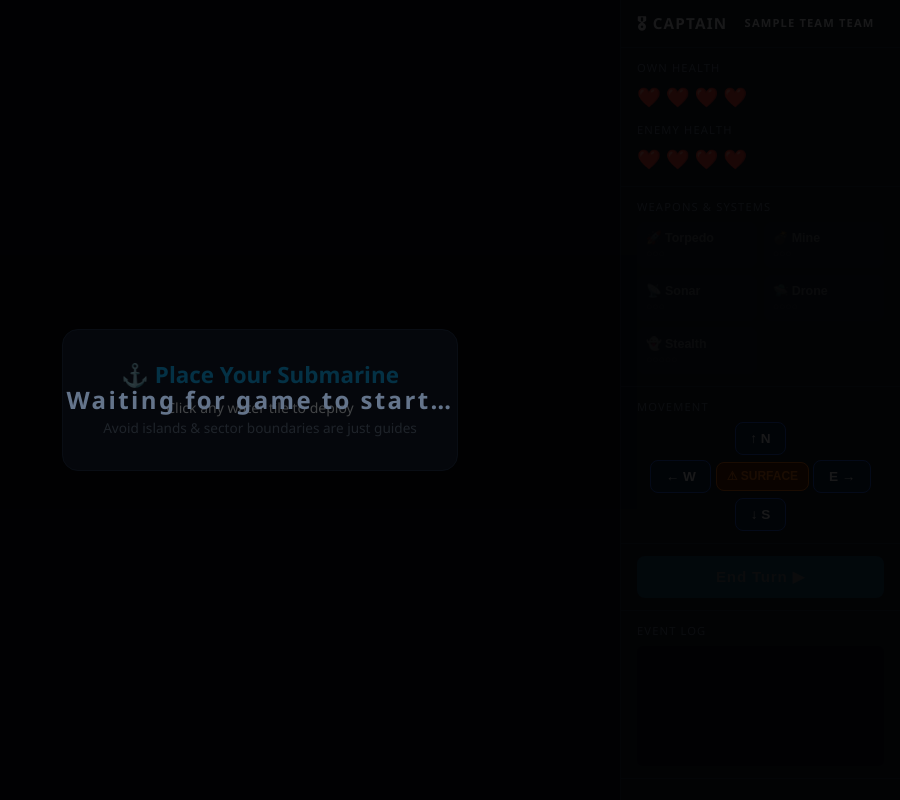
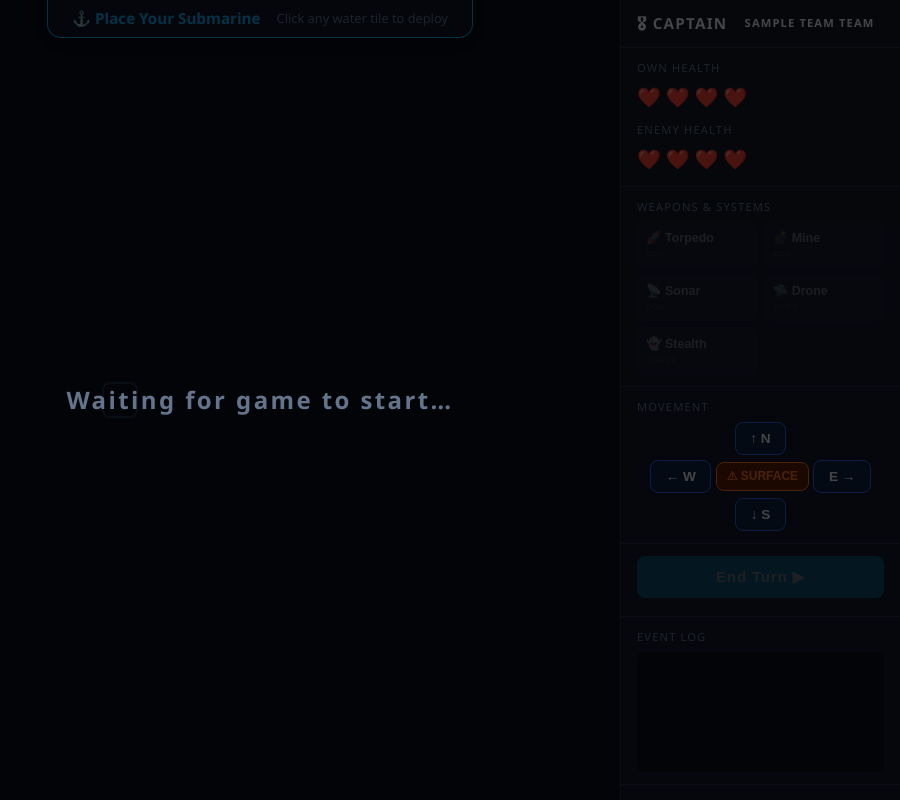
Before and after one commit to Noam-Elisha/captain-sonar, a Flask app: template templates/captain.html in a window 1280 px wide. Shown: the whole page, without its empty margins (380-1280 px from the left). Run offline with Flask 3, Linux system fonts and the light colour scheme; the template is opened without the code that fills it: most values are stand-ins (such as "Sample title", 1, 10 or a date in 2020); some libraries are stand-ins or nearby versions.

Commit message:
fix: require engineer and first-mate to act before end-of-turn
can_end_turn() now checks engineer_done and first_mate_done when the
captain made a directional move (direction is not None). Surface and
stealth auto-set both flags so those paths are unaffected.

Captain UI shows live ⏳/✅ status for Engineer and First Mate below
the End Turn button, and the button stays disabled until all three
roles have completed their action for the turn. Map panel is now
flex-centered and the placement overlay is a slim non-blocking top
banner instead of a full-screen overlay.

Co-Authored-By: Claude Sonnet 4.5 <noreply@anthropic.com>

```diff
--- a/game_state.py
+++ b/game_state.py
@@ -619,6 +619,13 @@ def can_end_turn(game, team):
         return False, "Must move or surface before ending turn"
     if ts["waiting_for"]:
         return False, "Waiting for a response"
+    # When a directional move was made, engineer AND first mate must act first.
+    # (Surface and stealth auto-set both flags, so this only blocks normal moves.)
+    if ts["direction"] is not None:
+        if not ts["engineer_done"]:
+            return False, "Waiting for engineer to mark a node"
+        if not ts["first_mate_done"]:
+            return False, "Waiting for first mate to charge a system"
     return True, None
 
 
--- a/static/css/base.css
+++ b/static/css/base.css
@@ -49,7 +49,8 @@ h1, h2, h3 { line-height: 1.2; }
   height: 100vh;
   overflow: hidden;
 }
-.map-panel  { flex: 1; overflow: auto; position: relative; }
+.map-panel  { flex: 1; overflow: auto; position: relative;
+  display: flex; align-items: center; justify-content: center; }
 .ctrl-panel {
   width: 280px; min-width: 240px; max-width: 340px;
   background: var(--bg-panel);
@@ -102,25 +103,31 @@ h1, h2, h3 { line-height: 1.2; }
   display: flex; align-items: center; justify-content: center;
 }
 .lock-overlay p {
-  font-size: 1.5rem; font-weight: 700; color: var(--text-muted);
+  font-size: 1.5rem; font-weight: 700; color: var(--team-primary, var(--text-muted));
   letter-spacing: .1em;
 }
 .lock-overlay.hidden { display: none; }
 
 /* ── Placement overlay ── */
+/* Slim top banner — does NOT cover the map so you can click to place the sub */
 .placement-overlay {
-  position: fixed; inset: 0; z-index: 800;
-  background: rgba(0,0,0,.65);
-  display: flex; align-items: center; justify-content: center;
-  pointer-events: none;  /* let map clicks pass through to the grid */
+  position: fixed; top: 0; left: 0; right: 0; z-index: 800;
+  display: flex; justify-content: center;
+  pointer-events: none;  /* let all map clicks pass through */
 }
 .placement-card {
-  background: var(--bg-panel); border: 1px solid var(--border);
-  border-radius: 16px; padding: 2rem 2.5rem; text-align: center;
+  background: rgba(14,22,40,.93);
+  border: 1px solid var(--accent);
+  border-top: none;
+  border-radius: 0 0 14px 14px;
+  padding: .55rem 1.5rem;
+  display: flex; align-items: center; gap: 1rem;
   pointer-events: none;
+  box-shadow: 0 4px 20px rgba(0,0,0,.5);
 }
-.placement-card h2 { font-size: 1.4rem; color: var(--accent); margin-bottom: .5rem; }
-.placement-card .placement-sub { color: var(--text-muted); font-size: .85rem; }
+.placement-card h2 { font-size: .95rem; color: var(--accent); margin: 0; white-space: nowrap; }
+.placement-card p  { font-size: .8rem; color: var(--text-muted); margin: 0; }
+.placement-card .placement-sub { display: none; }
 
 /* ── Modals ── */
 .modal {
@@ -166,9 +173,21 @@ h1, h2, h3 { line-height: 1.2; }
 .event-log .log-entry { padding: .15rem 0; border-bottom: 1px solid #ffffff08; }
 .event-log .log-entry.highlight { color: var(--accent); }
 .event-log .log-entry.danger    { color: var(--red-light); }
+.event-log .log-entry.bot       { color: #a78bfa; font-style: italic; }
+
+/* ── Bot badge ── */
+.bot-badge {
+  display: inline-block; font-size: .65rem; background: #3b1f6e;
+  color: #a78bfa; border-radius: 6px; padding: .1rem .4rem;
+  margin-left: .4rem; font-weight: 600; vertical-align: middle;
+}
 
 /* ── Map grid shared ── */
-.map-wrapper { position: relative; padding: 1rem; display: inline-block; }
+.map-wrapper {
+  position: relative; padding: 1rem; display: inline-block;
+  border: 2px solid var(--team-primary, var(--border));
+  border-radius: 8px;
+}
 .map-grid { position: relative; display: grid; user-select: none; }
 
 /* Sector boxes */
@@ -198,12 +217,20 @@ h1, h2, h3 { line-height: 1.2; }
 /* ── Buttons ── */
 .btn-end-turn {
   width: 100%; padding: .75rem; border: none; border-radius: 8px;
-  background: var(--accent); color: #fff;
+  background: var(--team-primary, var(--accent)); color: #fff;
   font-size: .95rem; font-weight: 700; cursor: pointer;
   letter-spacing: .05em; transition: opacity .2s;
 }
 .btn-end-turn:disabled { opacity: .35; cursor: not-allowed; }
 .btn-end-turn:not(:disabled):hover { opacity: .85; }
+
+/* ── Role wait status (captain view) ── */
+.role-wait-status {
+  display: flex; gap: .5rem; flex-wrap: wrap; margin-top: .4rem;
+}
+.wait-label {
+  font-size: .72rem; color: var(--text-muted); letter-spacing: .03em;
+}
 
 /* ── Notes ── */
 .notes-area {
--- a/static/js/captain.js
+++ b/static/js/captain.js
@@ -20,6 +20,9 @@ let enemyHealth    = 4;
 let isMyTurn       = false;
 let hasMoved       = false;
 let isSurfaced     = false;
+let engineerDone   = false;  // engineer has marked this turn
+let firstMateDone  = false;  // first mate has charged this turn
+let lastDirection  = null;   // direction of last move (null = no directional move needed)
 
 // Targeting modes
 let targetMode     = null;   // 'torpedo' | 'mine' | null
@@ -58,18 +61,22 @@ socket.on('sub_placed', data => {
 });
 
 socket.on('moved_self', data => {
-  myPosition = {row: data.row, col: data.col};
-  myTrail    = data.trail.map(([r,c]) => ({row:r, col:c}));
-  hasMoved   = true;
+  myPosition    = {row: data.row, col: data.col};
+  myTrail       = data.trail.map(([r,c]) => ({row:r, col:c}));
+  hasMoved      = true;
+  lastDirection = data.direction || null;
   renderTrail();
   renderSubMarker();
   updateEndTurnBtn();
 });
 
 socket.on('turn_start', data => {
-  isMyTurn  = (data.team === MY_TEAM);
-  hasMoved  = false;
-  isSurfaced = false;
+  isMyTurn      = (data.team === MY_TEAM);
+  hasMoved      = false;
+  isSurfaced    = false;
+  engineerDone  = false;
+  firstMateDone = false;
+  lastDirection = null;
   updateLock();
   updateEndTurnBtn();
   if (isMyTurn) {
@@ -191,6 +198,12 @@ socket.on('error', data => {
   showToast(data.msg, true);
 });
 
+socket.on('bot_chat', data => {
+  const icons = {captain:'🤖🎖', first_mate:'🤖⚙', engineer:'🤖🔧', radio_operator:'🤖📡'};
+  const icon = icons[data.role] || '🤖';
+  logEvent(`${icon} [${data.name}]: ${data.msg}`, 'bot');
+});
+
 // ── Update from full game state ──────────────────────────────
 function updateFromState(state) {
   if (!state || !state.submarines) return;
@@ -215,8 +228,12 @@ function updateFromState(state) {
     enemyHealth = enemySub.health;
   }
 
-  isMyTurn  = (state.current_team === MY_TEAM);
-  hasMoved  = (state.turn_state && state.turn_state.moved);
+  isMyTurn      = (state.current_team === MY_TEAM);
+  const ts      = state.turn_state || {};
+  hasMoved      = ts.moved      || false;
+  engineerDone  = ts.engineer_done  || false;
+  firstMateDone = ts.first_mate_done || false;
+  lastDirection = ts.direction  || null;
 
   // Handle phase-specific UI first so updateLock() sees correct state
   if (state.phase === 'placement' && !placementDone) {
@@ -496,9 +513,14 @@ function showDiveBtn(show) {
 
 function doEndTurn() {
   if (!isMyTurn || !hasMoved) return;
+  const needWait = (lastDirection !== null);
+  if (needWait && (!engineerDone || !firstMateDone)) return;
   socket.emit('captain_end_turn', {game_id: GAME_ID, name: MY_NAME});
-  isMyTurn = false;
-  hasMoved = false;
+  isMyTurn      = false;
+  hasMoved      = false;
+  engineerDone  = false;
+  firstMateDone = false;
+  lastDirection = null;
   updateLock();
   updateEndTurnBtn();
 }
@@ -658,8 +680,27 @@ function updateLock() {
 }
 
 function updateEndTurnBtn() {
-  const btn = document.getElementById('btn-end-turn');
-  btn.disabled = !(isMyTurn && hasMoved);
+  const btn      = document.getElementById('btn-end-turn');
+  const needWait = (lastDirection !== null);   // directional move → must wait
+  const canEnd   = isMyTurn && hasMoved
+                   && (!needWait || engineerDone)
+                   && (!needWait || firstMateDone);
+  btn.disabled = !canEnd;
+  updateRoleWaitStatus();
+}
+
+function updateRoleWaitStatus() {
+  const el = document.getElementById('role-wait-status');
+  if (!el) return;
+  if (!isMyTurn || !hasMoved || lastDirection === null) {
+    el.innerHTML = '';
+    return;
+  }
+  const engIcon  = engineerDone  ? '✅' : '⏳';
+  const fmIcon   = firstMateDone ? '✅' : '⏳';
+  el.innerHTML =
+    `<span class="wait-label">${engIcon} Engineer</span>` +
+    `<span class="wait-label">${fmIcon} First Mate</span>`;
 }
 
 function logEvent(msg, cls) {
--- a/templates/captain.html
+++ b/templates/captain.html
@@ -125,6 +125,7 @@
       <button class="btn-end-turn" id="btn-end-turn" onclick="doEndTurn()" disabled>
         End Turn ▶
       </button>
+      <div class="role-wait-status" id="role-wait-status"></div>
     </div>
 
     <!-- Event log -->
```
